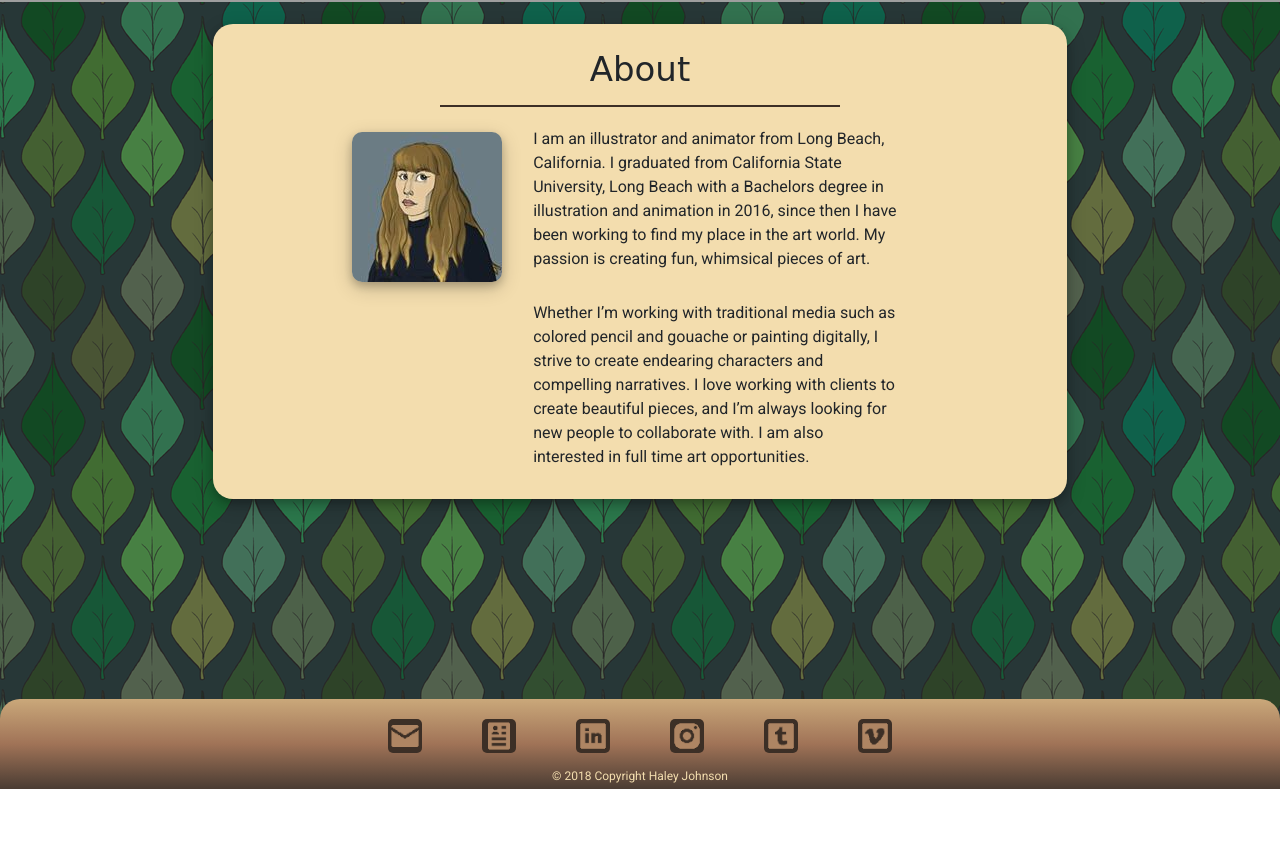
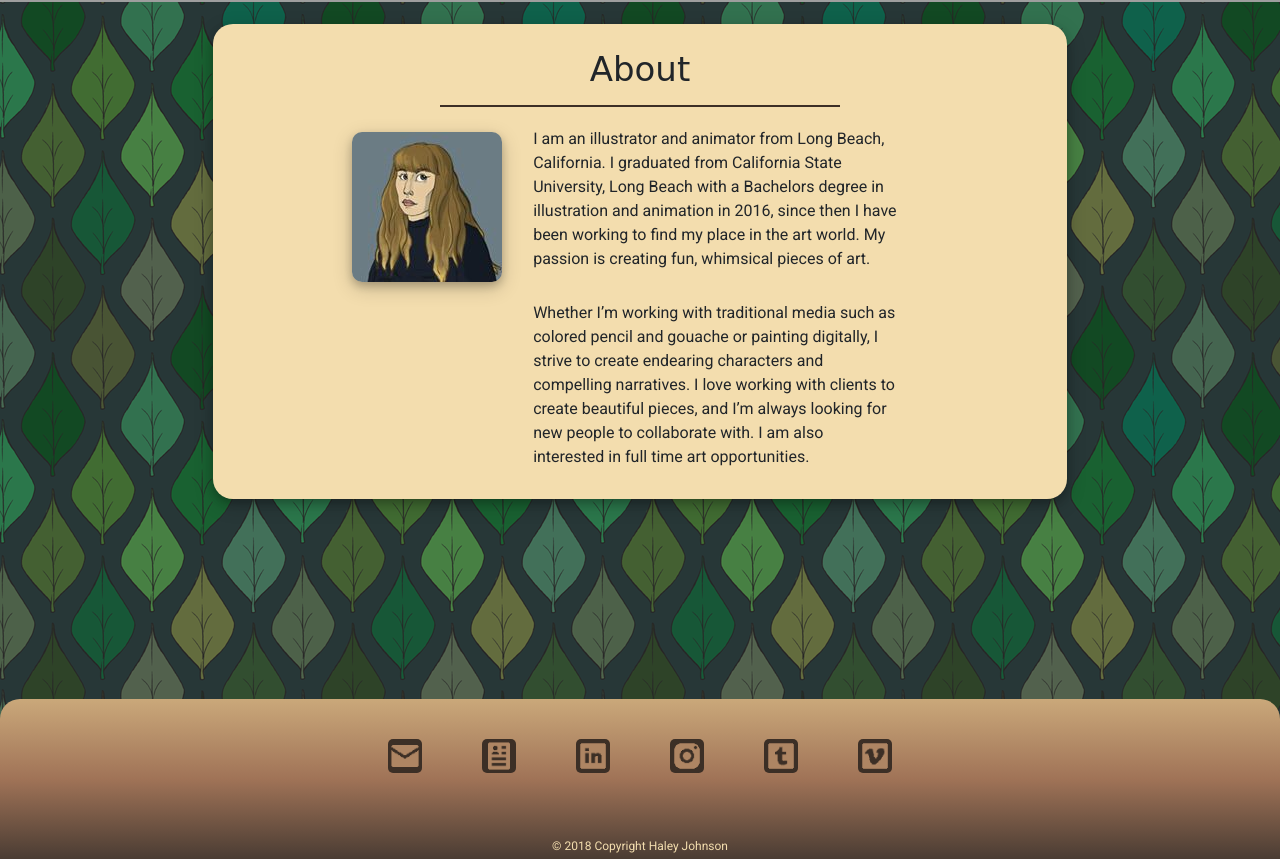
Before and after one commit to Mondo114/Haley-Portfolio, a website: page index.html in a window 1280 px wide. Shown: the part 1741-2600 px from the top of the page. Before the commit the page ends 2530 px from the top, so only its background shows below. Drawn offline with nearby package versions, Linux system fonts and the light colour scheme; grey boxes are pictures that could not be loaded; a web font is replaced by a local one.

Commit message:
edited footer

```diff
--- a/public/css/style.css
+++ b/public/css/style.css
@@ -255,12 +255,14 @@ nav {
     background: linear-gradient(rgb(202, 168, 122), rgb(160, 115, 87), rgb(74, 60, 51));
     border-top-left-radius: 20px;
     border-top-right-radius: 20px;
+    height: 160px;
 }
 
 .contact-items {
     font-family: 'Segoe UI', Tahoma, Geneva, Verdana, sans-serif;
     display: flex;
     justify-content: center;
+    margin-top: 20px;
 }
 
 .contact-items a {
@@ -284,7 +286,7 @@ nav {
 
 .footer {
     text-align: center;
-    margin-top: 10px;
+    margin-top: 60px;
     padding: 4px;
     color: rgb(243, 221, 174);
     font-family: 'Roboto', sans-serif;
```
